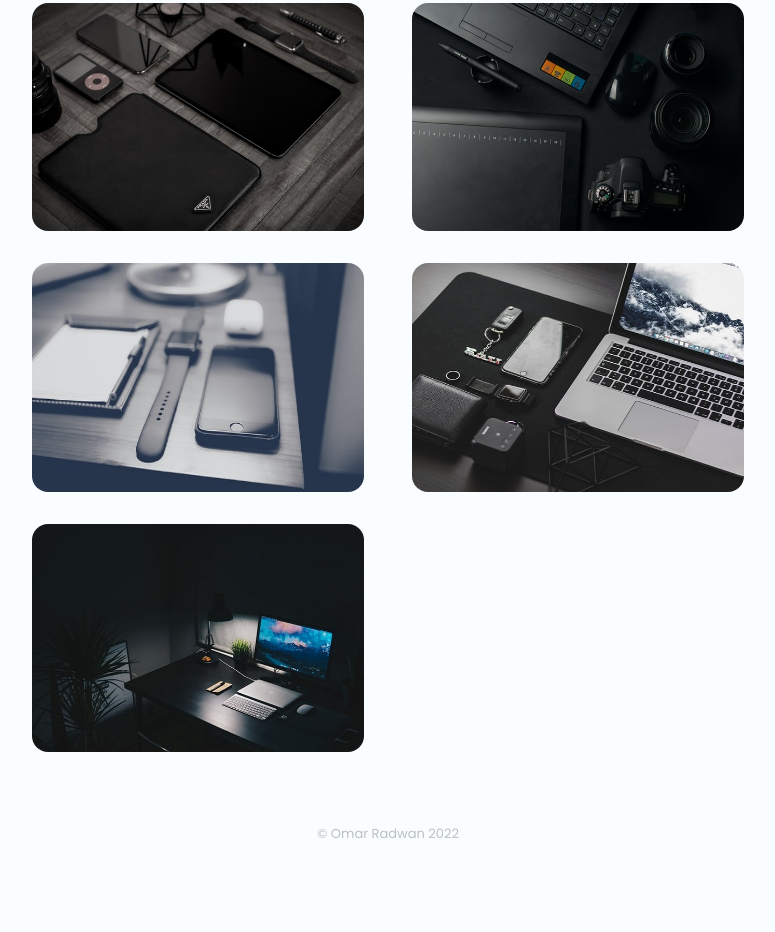
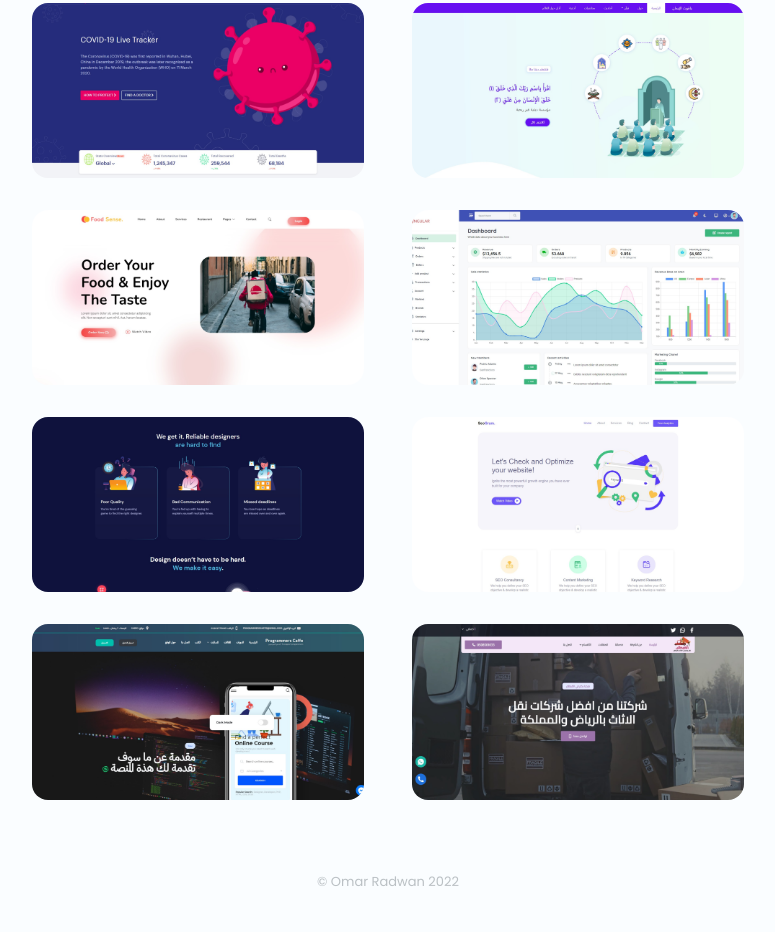
Before and after one commit to Omar125Radwan/myPortfolio, a plain HTML site: page index.html in a window 1280 px wide. Shown: the part 679-1611 px from the top of the page, without its empty margins (252-1027 px from the left). Before the commit the page ends 1563 px from the top, so only its background shows below. Drawn offline with nearby package versions, Linux system fonts and the light colour scheme.

Commit message:
last edit 8/4/2022

```diff
--- a/index.html
+++ b/index.html
@@ -13,6 +13,15 @@
 
         <!--=============== CSS ===============-->
         <link rel="stylesheet" href="assets/css/styless.css">
+
+        <style>
+            .projects__card img {
+              object-fit: cover;
+            }
+            .projects__card:hover {
+              border: 2px solid #fff;
+            }
+        </style>
 
         <title>Mini portfolio website - Bedimcode</title>
     </head>
@@ -56,13 +65,13 @@
                         </p>
                     </div>
                     <div class="profile__info-group">
-                        <h3 class="profile__info-number">+80</h3>
+                        <h3 class="profile__info-number">+30</h3>
                         <p class="profile__info-description">
                             Completed <br> projects
                         </p>
                     </div>
                     <div class="profile__info-group">
-                        <h3 class="profile__info-number">60</h3>
+                        <h3 class="profile__info-number">12</h3>
                         <p class="profile__info-description">Satisfied <br> customers</p>
                     </div>
                 </div>
@@ -105,13 +114,13 @@
                     <div class="projects__content grid filters__active" data-content id="projects">
                         <article class="projects__card">
                             <!-- Insert your image in a rectangular format (Ex: 600 x 400, 1000 x 800, 1200 x 1000, etc) -->
-                            <img src="assets/img/project1.jpg" alt="" class="projects__img">
+                            <img src="assets/img/project1.png" alt="" class="projects__img">
 
                             <div class="projects__modal">
                                 <div>
                                     <span class="projects__subtitle">Web</span>
-                                    <h3 class="projects__title">Payment Site</h3>
-                                    <a href="#" class="projects__button button button__small">
+                                    <h3 class="projects__title">Covid-19</h3>
+                                    <a target="_blank" href="https://omar125radwan.github.io/covid-19/" class="projects__button button button__small">
                                         <i class="ri-link"></i>
                                     </a>
                                 </div>
@@ -119,13 +128,13 @@
                         </article>
 
                         <article class="projects__card">
-                            <img src="assets/img/project2.jpg" alt="" class="projects__img">
+                            <img src="assets/img/project2.png" alt="" class="projects__img">
 
                             <div class="projects__modal">
                                 <div>
-                                    <span class="projects__subtitle">Web</span>
-                                    <h3 class="projects__title">Portfolio website</h3>
-                                    <a href="#" class="projects__button button button__small">
+                                    <span class="projects__subtitle">Web-code(only)</span>
+                                    <h3 class="projects__title">Yakout-Elimane</h3>
+                                    <a target="_blank" href="https://github.com/Omar125Radwan/yakoutElimane" class="projects__button button button__small">
                                         <i class="ri-link"></i>
                                     </a>
                                 </div>
@@ -133,13 +142,13 @@
                         </article>
 
                         <article class="projects__card">
-                            <img src="assets/img/project3.jpg" alt="" class="projects__img">
+                            <img src="assets/img/project3.png" alt="" class="projects__img">
 
                             <div class="projects__modal">
                                 <div>
-                                    <span class="projects__subtitle">Movil</span>
-                                    <h3 class="projects__title">Fast food app</h3>
-                                    <a href="#" class="projects__button button button__small">
+                                    <span class="projects__subtitle">Fast food app</span>
+                                    <h3 class="projects__title">Food Sense</h3>
+                                    <a target="_blank" href="https://omar125radwan.github.io/FoodSense/" class="projects__button button button__small">
                                         <i class="ri-link"></i>
                                     </a>
                                 </div>
@@ -147,13 +156,13 @@
                         </article>
 
                         <article class="projects__card">
-                            <img src="assets/img/project4.jpg" alt="" class="projects__img">
+                            <img src="assets/img/project4.png" alt="" class="projects__img">
 
                             <div class="projects__modal">
                                 <div>
-                                    <span class="projects__subtitle">Movil</span>
-                                    <h3 class="projects__title">Travel app</h3>
-                                    <a href="#" class="projects__button button button__small">
+                                    <span class="projects__subtitle">Dashboard-code(only)</span>
+                                    <h3 class="projects__title">East Khodor</h3>
+                                    <a target="_blank" href="https://github.com/Omar125Radwan/east-khodor" class="projects__button button button__small">
                                         <i class="ri-link"></i>
                                     </a>
                                 </div>
@@ -161,13 +170,55 @@
                         </article>
 
                         <article class="projects__card">
-                            <img src="assets/img/project5.jpg" alt="" class="projects__img">
+                            <img src="assets/img/project5.png" alt="" class="projects__img">
 
                             <div class="projects__modal">
                                 <div>
-                                    <span class="projects__subtitle">Design</span>
-                                    <h3 class="projects__title">Music app design</h3>
-                                    <a href="#" class="projects__button button button__small">
+                                    <span class="projects__subtitle">Web</span>
+                                    <h3 class="projects__title">Pixel Clone</h3>
+                                    <a target="_blank" href="https://omar125radwan.github.io/pixel-clone/" class="projects__button button button__small">
+                                        <i class="ri-link"></i>
+                                    </a>
+                                </div>
+                            </div>
+                        </article>
+
+                        <article class="projects__card">
+                            <img src="assets/img/project6.png" alt="" class="projects__img">
+
+                            <div class="projects__modal">
+                                <div>
+                                    <span class="projects__subtitle">web(container)</span>
+                                    <h3 class="projects__title">Seo Project (clone)</h3>
+                                    <a href="https://omar125radwan.github.io/seoProject/" class="projects__button button button__small">
+                                        <i class="ri-link"></i>
+                                    </a>
+                                </div>
+                            </div>
+                        </article>
+
+                        <article class="projects__card">
+                            <img src="assets/img/project7.png" alt="" class="projects__img">
+
+                            <div class="projects__modal">
+                                <div>
+                                    <span class="projects__subtitle">Web</span>
+                                    <h3 class="projects__title">Programmers Caffe (support Programmers)</h3>
+                                    <a target="_blank" href="https://www.programmerscaffe.com/about" class="projects__button button button__small">
+                                        <i class="ri-link"></i>
+                                    </a>
+                                </div>
+                            </div>
+                        </article>
+
+                        <article class="projects__card">
+                            <img src="assets/img/project8.png" alt="" class="projects__img">
+
+                            <div class="projects__modal">
+                                <div>
+                                    <span class="projects__subtitle">Web</span>
+                                    <h3 class="projects__title">Alqubttan</h3>
+                                    <a target="_blank" href="https://alqubttan.com/" class="projects__button button button__small">
                                         <i class="ri-link"></i>
                                     </a>
                                 </div>
```
Also changed, not shown: assets/img/perfil.png (deleted), assets/img/project1.jpg (deleted), assets/img/project1.png (added), assets/img/project2.jpg (deleted), assets/img/project2.png (added), assets/img/project3.jpg (deleted), assets/img/project3.png (added), assets/img/project4.jpg (deleted), assets/img/project4.png (added), assets/img/project5.jpg (deleted), assets/img/project5.png (added), assets/img/project6.png (added), assets/img/project7.png (added), assets/img/project8.png (added), 1 other file.
